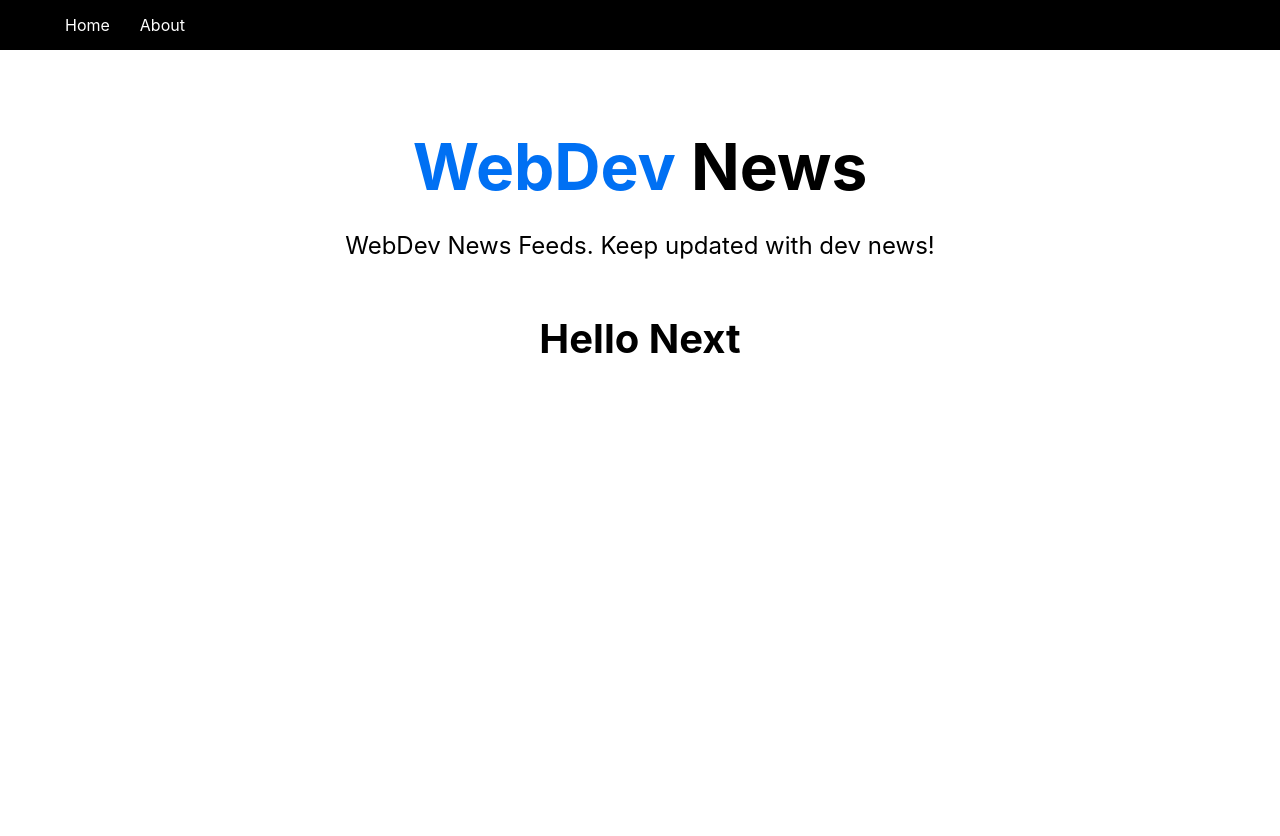
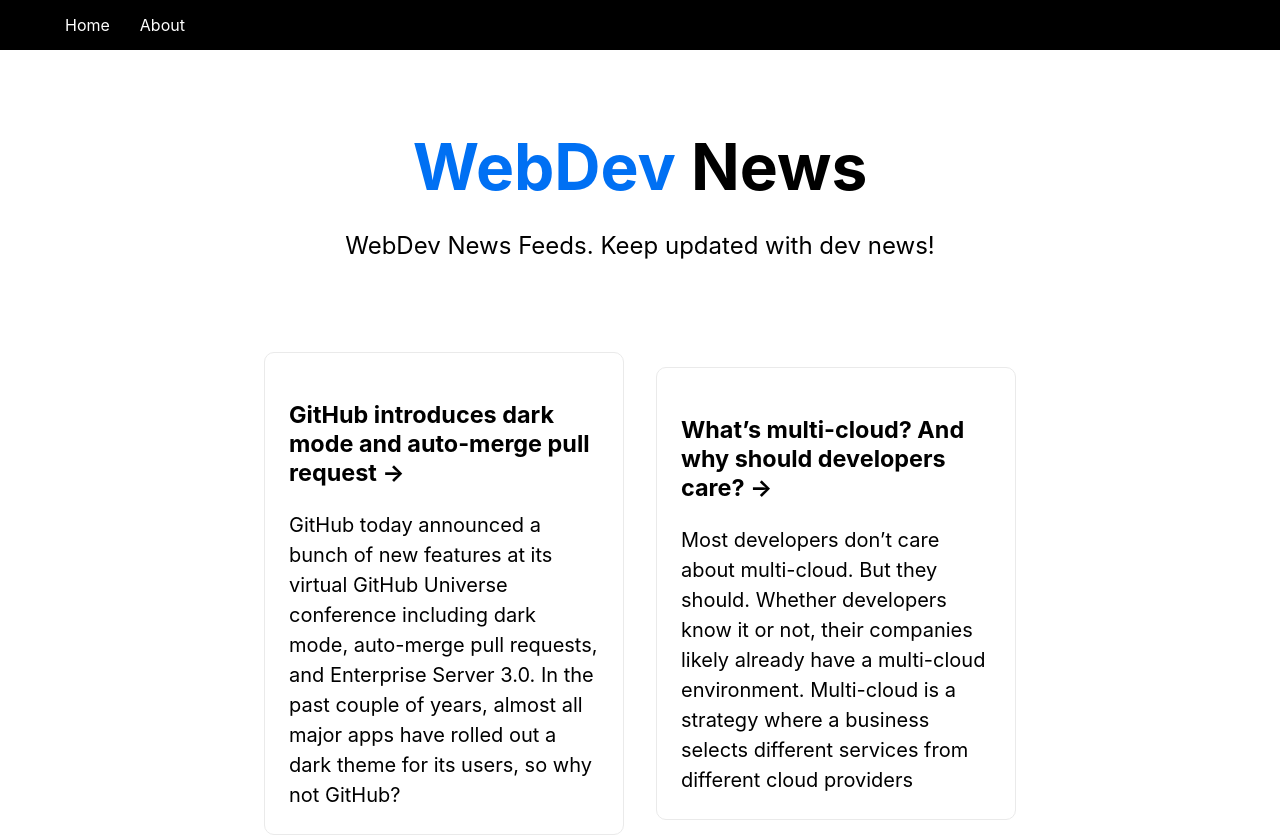
Before and after one commit to DebarunMitra/playWithNextJS, a Next.js app in the folder first-next-app/: page / in a window 1280 px wide. Shown: the top 836 px of the page. Built offline with nearby package versions, Linux system fonts and the light colour scheme.

Commit message:
index page updated

```diff
--- a/first-next-app/pages/index.js
+++ b/first-next-app/pages/index.js
@@ -1,16 +1,36 @@
+import { server } from '../config'
 import Head from 'next/head'
 import Image from 'next/image'
-// import styles from '../styles/Home.module.css'
+import Articles from '../components/Article'
 
-export default function Home() {
+export default function Home({articles}) {
+  // console.log(articles);
   return (
     <div>
-      <Head>
-        <title>Web Dev News</title>
-        <meta name='keywords' content='web development, programming' />
-      </Head>
-      <h1>Hello Next</h1>
-
+      <Articles articles={articles}/>
     </div>
   )
 }
+
+
+// export const getStaticProps = async () => {
+//   const res = await fetch('https://jsonplaceholder.typicode.com/posts?_limit=6')
+//   const articles = await res.json()
+//
+//   return {
+//     props: {
+//       articles
+//     }
+//   }
+// }
+
+export const getStaticProps = async () => {
+  const res = await fetch(`${server}/api/articles`)
+  const articles = await res.json()
+
+  return {
+    props: {
+      articles,
+    },
+  }
+}
```
